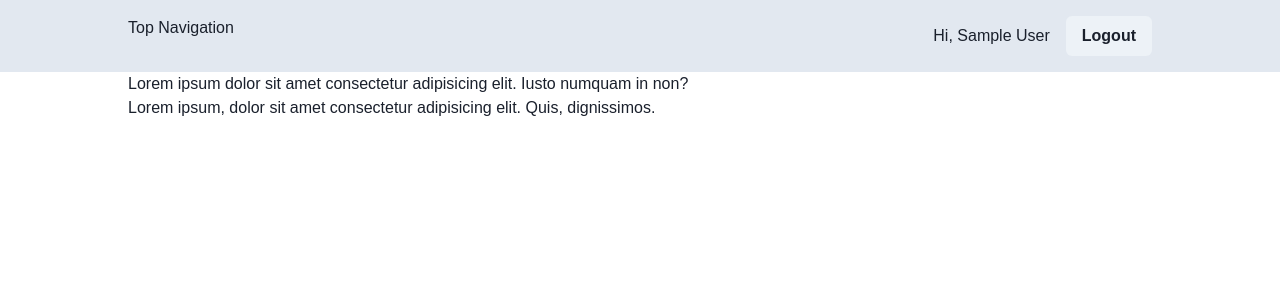
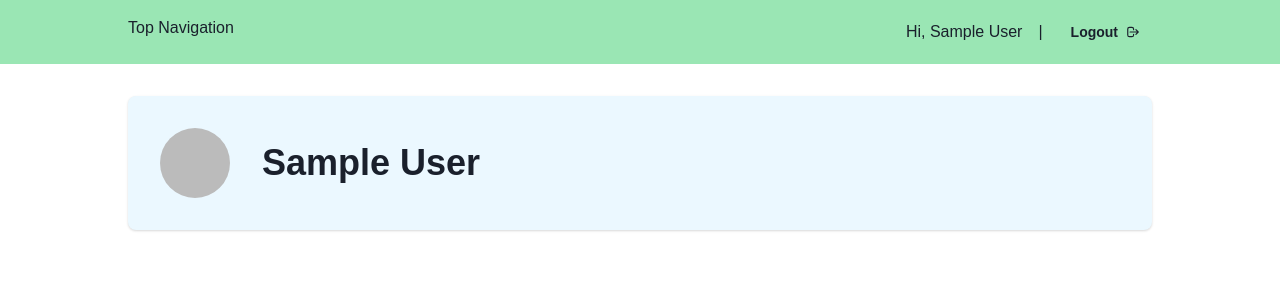
Before and after one commit to kalwabed/topspot, a Next.js app: page / in a window 1280 px wide. Shown: the top 300 px of the page. Built offline with nearby package versions, Linux system fonts and the light colour scheme; no server answers; sample sign-in values are in the browser's storage.

Commit message:
feat: initial user profile data

```diff
--- a/next.config.js
+++ b/next.config.js
@@ -5,6 +5,7 @@ const nextConfig = {
   reactStrictMode: true,
   swcMinify: true,
   images: {
+    domains: ['i.scdn.co'],
     formats: ['image/avif', 'image/webp']
   }
 }
--- a/src/components/hoc/with-authentication.tsx
+++ b/src/components/hoc/with-authentication.tsx
@@ -1,12 +1,13 @@
-import { getSession } from 'next-auth/react'
+import { getSession, useSession } from 'next-auth/react'
 import { useRouter } from 'next/router'
 import { useState, useEffect } from 'react'
 
 const WithAuthorizedUser = Component => {
   return function WithAuth(props) {
-    const [userSession, setUserSession] = useState({})
+    const [appSession, setAppSession] = useState({})
     const [isReady, setIsReady] = useState(false)
     const router = useRouter()
+    const { data: userSession } = useSession()
 
     useEffect(() => {
       async function checkSession() {
@@ -14,13 +15,13 @@ const WithAuthorizedUser = Component => {
       }
 
       checkSession().then(session => {
-        setUserSession(session)
+        setAppSession(session)
         setIsReady(true)
       })
     }, [])
 
     if (isReady) {
-      if (userSession) {
+      if (appSession && userSession) {
         return <Component {...props} />
       }
       router.push('/login')
--- a/src/components/layout/layout-root.tsx
+++ b/src/components/layout/layout-root.tsx
@@ -1,4 +1,4 @@
-import { Box, Flex } from '@chakra-ui/react'
+import { Flex } from '@chakra-ui/react'
 import React from 'react'
 
 import TopNavigation from './top-navigation'
@@ -7,9 +7,9 @@ const LayoutRoot: React.FC = ({ children }) => {
   return (
     <Flex flexDir="column" flex="1 1 auto" minH="full" width="full">
       <TopNavigation />
-      <Box as="main" maxW="container.lg" w="full" mx="auto">
+      <Flex as="main" flexDir="column" maxW="container.lg" w="full" mx="auto">
         {children}
-      </Box>
+      </Flex>
     </Flex>
   )
 }
--- a/src/components/layout/top-navigation.tsx
+++ b/src/components/layout/top-navigation.tsx
@@ -2,12 +2,13 @@ import { Box, Container, Flex, Text, Button } from '@chakra-ui/react'
 import { signOut, useSession } from 'next-auth/react'
 import Link from 'next/link'
 import React from 'react'
+import { HiOutlineLogout } from 'react-icons/hi'
 
 const TopNavigation = () => {
   const { data: session } = useSession()
 
   return (
-    <Box w="full" bgColor="gray.200" p={4}>
+    <Box w="full" bgColor="green.200" p={4}>
       <Container maxW="container.lg" mx="auto" p={0}>
         <Flex justify="space-between">
           <Text>Top Navigation</Text>
@@ -15,7 +16,15 @@ const TopNavigation = () => {
           {session?.user ? (
             <Flex alignItems="center">
               <Text>Hi, {session?.user?.name}</Text>
-              <Button ml={4} onClick={() => signOut({ callbackUrl: '/login' })}>
+              <Box as="span" mx={4}>
+                |
+              </Box>
+              <Button
+                size="sm"
+                variant="ghost"
+                onClick={() => signOut({ callbackUrl: '/login' })}
+                rightIcon={<HiOutlineLogout />}
+              >
                 Logout
               </Button>
             </Flex>
--- a/src/pages/_app.tsx
+++ b/src/pages/_app.tsx
@@ -2,10 +2,10 @@ import '@fontsource/inter/variable-full.css'
 import type { AppProps } from 'next/app'
 import { SessionProvider } from 'next-auth/react'
 import { ChakraProvider } from '@chakra-ui/react'
+import Head from 'next/head'
 
 import theme from 'utils/theme'
 import LayoutRoot from '~components/layout/layout-root'
-import Head from 'next/head'
 
 export default function MyApp({ Component, pageProps: { session, ...pageProps } }: AppProps) {
   return (
--- a/src/pages/index.tsx
+++ b/src/pages/index.tsx
@@ -1,15 +1,34 @@
 import type { NextPage } from 'next'
-import { Box, Flex, Text } from '@chakra-ui/react'
+import { Flex, Heading } from '@chakra-ui/react'
 import React from 'react'
+import Image from 'next/image'
+import { useSession } from 'next-auth/react'
 
 import WithAuthorizedUser from '~components/hoc/with-authentication'
 
 const HomePage: NextPage = () => {
+  const { data: session } = useSession()
+
   return (
-    <Flex flexDir="column" mx="auto">
-      <Text>Lorem ipsum dolor sit amet consectetur adipisicing elit. Iusto numquam in non?</Text>
+    <Flex flexDir="column" w="full" mt={8}>
+      <Flex flexDir={['column', 'row']} alignItems="center" p={8} bgColor="blue.50" rounded="lg" shadow="base">
+        <Image
+          src={session?.user?.image}
+          alt="User profile"
+          objectFit="cover"
+          width={70}
+          height={70}
+          className="rounded"
+        />
 
-      <Box>Lorem ipsum, dolor sit amet consectetur adipisicing elit. Quis, dignissimos.</Box>
+        <Heading ml={8}>{session.user.name}</Heading>
+      </Flex>
+
+      <style jsx global>{`
+        .rounded {
+          border-radius: 50%;
+        }
+      `}</style>
     </Flex>
   )
 }
```
